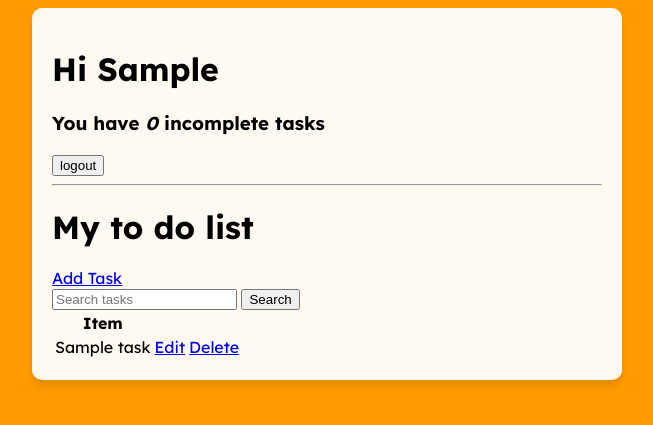
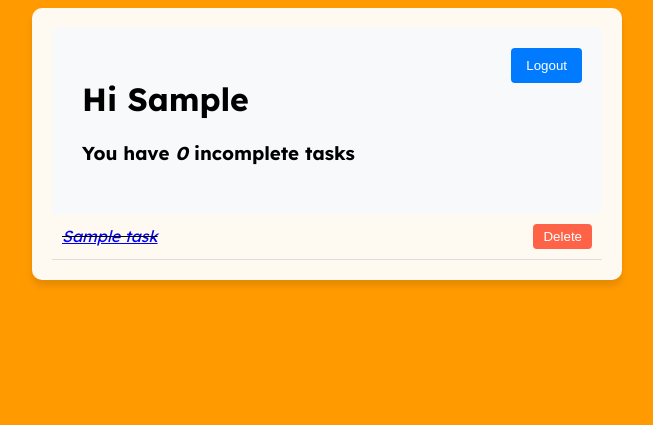
Before and after one commit to SarahcEmm/to-do-or-not-to-do, a Django app: page / in a window 1280 px wide. Shown: the top 425 px of the page, without its empty margins (313-966 px from the left). Run offline with Django 4.2, Linux system fonts and the light colour scheme; a user stored in the database is signed in; tables that the repository leaves empty hold one stand-in row (values such as "Sample post").

Commit message:
add styling to buttons and move logout

```diff
--- a/base/templates/base/task_list.html
+++ b/base/templates/base/task_list.html
@@ -2,49 +2,46 @@
 {% block content %}
 
 <div class="header">
-<div>
-    <h1>Hi {{request.user|title}}</h1>
-    <h3>You have <i>{{ count }}</i> incomplete task{{count|pluralize}}</h3>
+    <div class="header-left">
+        <h1>Hi {{ request.user|title }}</h1>
+        <h3>You have <i>{{ count }}</i> incomplete task{{ count|pluralize }}</h3>
     </div>
+
     {% if request.user.is_authenticated %}
-
-<form method="post" action="{% url 'logout' %}">
+    <!-- Logout button positioned to the top right -->
+    <form method="post" action="{% url 'logout' %}" class="logout-form">
         {% csrf_token %}
-    <button type="submit">logout</button>
+        <button class="logout-button" type="submit">Logout</button>
     </form>
     {% else %}
     <a href="{% url 'login' %}">Login</a>
     {% endif %}
 </div>
 
+<!-- Task List -->
+<div class="task-wrapper">
+    {% for task in object_list %}
+    <div class="task-wrapper1">
+        <div class="task-title">
+            {% if task.complete %}
+            <div class="class-complete"></div>
+            <i><s><a href="{% url 'task-update' task.id %}">{{ task }}</a></s></i>
+            {% else %}
+            <div class="class-incomplete"></div>
+            <a href="{% url 'task-update' task.id %}">{{ task }}</a>
+            {% endif %}
+        </div>
 
+        <!-- Delete Form -->
+        <form class="delete-button" method="post" action="{% url 'task-delete' task.id %}" style="display:inline;">
+            {% csrf_token %}
+            <button type="submit" onclick="return confirm('Are you sure you want to delete this task?');">Delete</button>
+        </form>
 
-    <hr>
-    <h1>My to do list</h1>
-
-    <a href="{% url 'task-create' %}">Add Task</a>
-
-    <form method="GET" action=".">
-        <input type="text" name="search-area" value="{{ search_input }}" placeholder="Search tasks">
-        <button type="submit">Search</button>
-    </form>
-    <table>
-        <tr>
-            <th>Item</th>
-
-            <th></th>
-            <th></th>
-        </tr>
-        {% for task in object_list %}
-        <tr>
-            <td>{{ task.title }}</td>
-            <td><a href="{% url 'task-update' task.id %}">Edit</a></td>
-            <td><a href="{% url 'task-delete' task.id %}">Delete</a></td>
-        </tr>
+    </div>
     {% empty %}
     <h3>No Items in list</h3>
     {% endfor %}
-    </table>
-
+</div>
 
 {% endblock content %}
--- a/static/css/styles.css
+++ b/static/css/styles.css
@@ -14,3 +14,67 @@ body {
     border-radius: 10px;
     box-shadow: 0 6px 6px rgba(0, 0, 0, 0.1);
 }
+header {
+    display: flex;
+    justify-content: space-between;
+    padding: 10px;
+    border-radius: 5px 5px 0 0;
+
+}
+/* Add this to your CSS (for example in `styles.css`) */
+.task-wrapper1 {
+    display: flex;               /* Use flexbox for layout */
+    justify-content: space-between;  /* Space between task and button */
+    align-items: center;         /* Align items vertically */
+    padding: 10px;               /* Optional: add some padding for spacing */
+    border-bottom: 1px solid #ddd; /* Optional: add a line to separate tasks */
+}
+
+.task-title {
+    flex-grow: 1;                /* Allow task title to take remaining space */
+}
+
+.delete-button button {
+    background-color: #ff6347;   /* Red color for the delete button */
+    color: white;                /* White text color */
+    border: none;                /* Remove button border */
+    padding: 5px 10px;           /* Add padding for the button */
+    cursor: pointer;             /* Show pointer on hover */
+    border-radius: 4px;          /* Optional: rounded corners for the button */
+    transition: background-color 0.3s ease; /* Smooth transition */
+}
+
+
+.delete-button button:hover {
+    background-color: #ff4500;   /* Darker red color on hover */
+}
+.header {
+    position: relative;  /* Makes the header a positioned container for absolute positioning */
+    padding: 20px;       /* Adjust padding as needed */
+    background-color: #f8f9fa; /* Optional: Light background for the header */
+}
+.header-left {
+    display: inline-block;
+    padding: 10px;
+}
+.logout-form {
+    position: absolute; /* Position the form absolutely inside the header */
+    top: 20px;          /* Distance from the top of the header */
+    right: 20px;        /* Distance from the right of the header */
+}
+
+/* Styling for the logout button */
+.logout-button {
+    background-color: #007bff; /* Blue color for the logout button */
+    color: white;               /* White text color */
+    border: none;               /* Remove button border */
+    padding: 10px 15px;         /* Add padding */
+    cursor: pointer;           /* Pointer cursor on hover */
+    border-radius: 4px;         /* Rounded corners for the button */
+    transition: background-color 0.3s ease; /* Smooth transition */
+}
+
+/* Hover effect for the logout button */
+.logout-button:hover {
+    background-color: #0056b3; /* Darker blue color on hover */
+}
```
Lines whose indentation alone changed are shown as unchanged.
